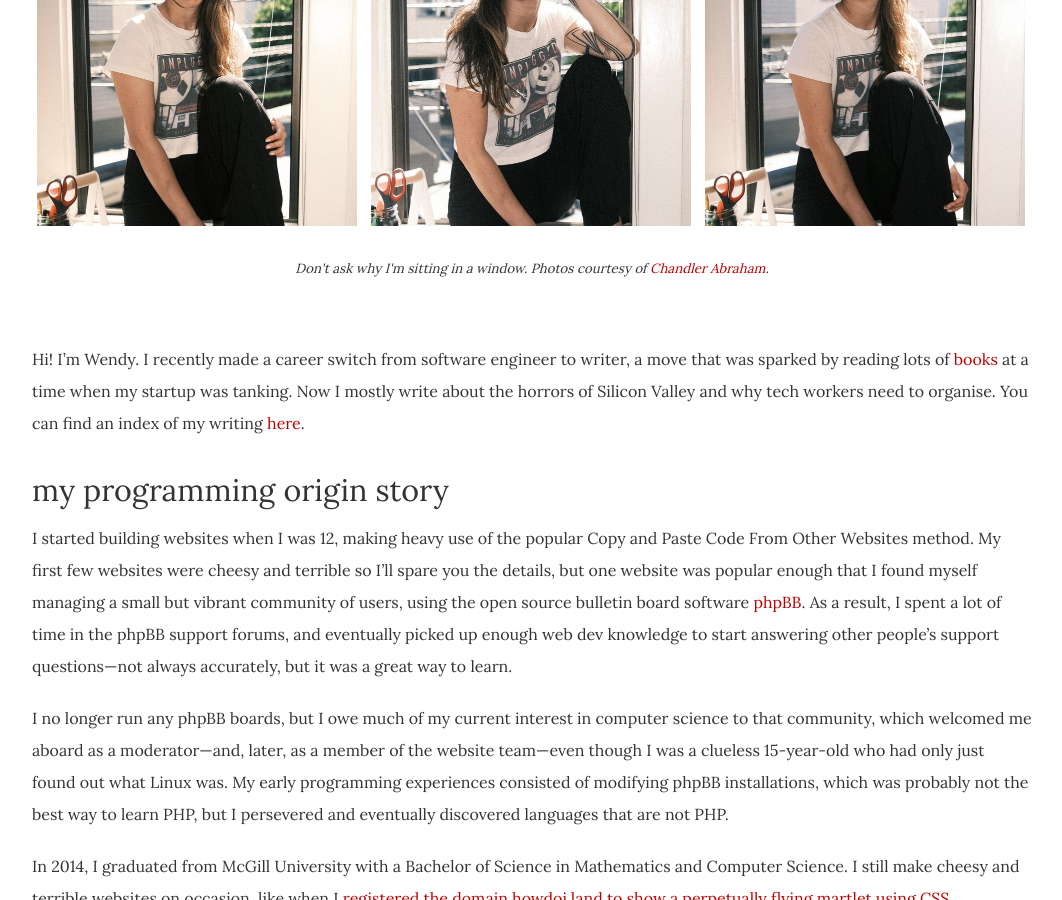
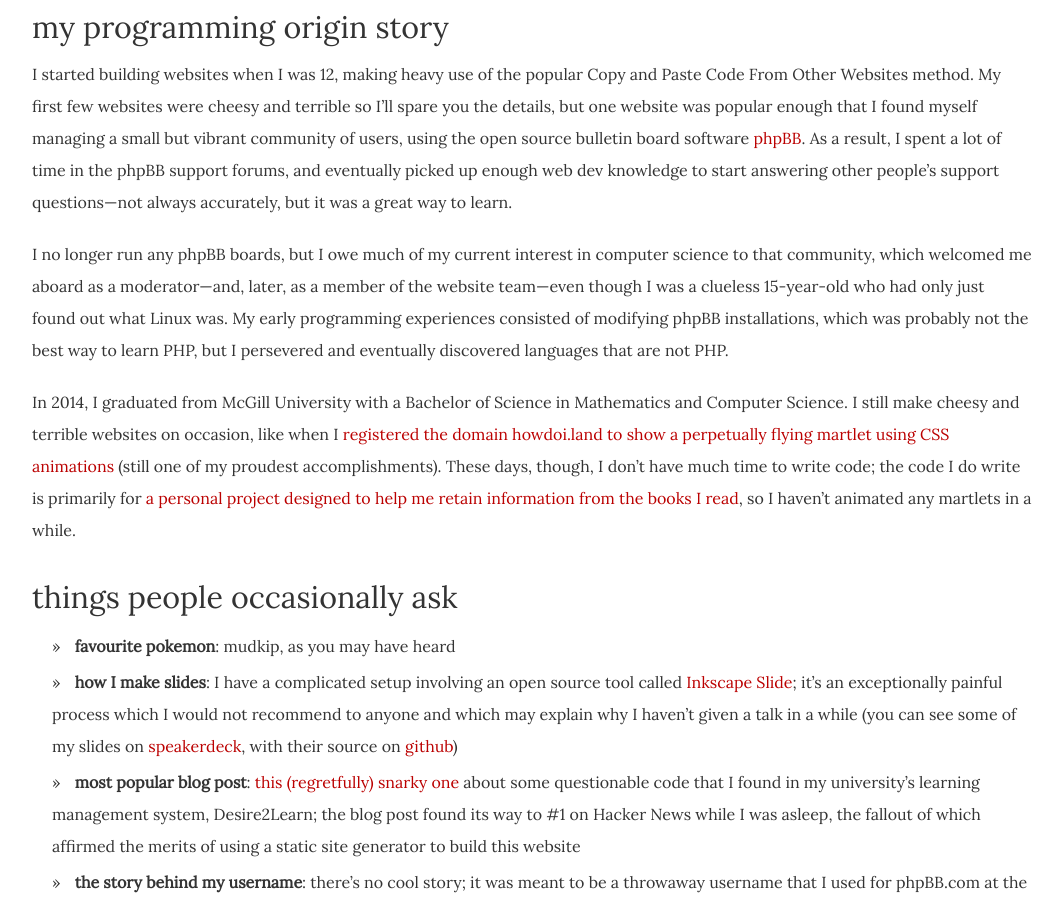
Before and after one commit to dellsystem/dellsystem.github.io, a Jekyll site: the page built from about.md, in a window 1280 px wide and 900 px high, scrolled down 398 px. Shown: the whole window, without its empty margins (108-1170 px from the left). Built offline with Jekyll 4.4.1, drawn with Linux system fonts in a browser that asks for light colours.

Commit message:
Update headshots
Replaced homepage pic with the best about page pic and got rid of
the others.

```diff
--- a/_includes/about_photos.html
+++ /dev/null
@@ -1,14 +0,0 @@
-<div class="triple-grid">
-    <div class="column">
-        <img src="/img/me-window1.jpg" class="large-thumb" />
-    </div>
-    <div class="column">
-        <img src="/img/me-window2.jpg" class="large-thumb" />
-    </div>
-    <div class="column">
-        <img src="/img/me-window3.jpg" class="large-thumb" />
-    </div>
-</div>
-
-<h5 class="caption">Don't ask why I'm sitting in a window. Photos courtesy of <a href="https://cba.art/">Chandler Abraham</a>.</h5>
-<br />
--- a/about.md
+++ b/about.md
@@ -2,8 +2,6 @@
 title: about
 layout: default
 ---
-
-{% include about_photos.html %}
 
 Hi! I'm Wendy. I recently made a career switch from software engineer to writer, a move that was sparked by reading lots of [books] at a time when my startup was tanking. Now I mostly write about the horrors of Silicon Valley and why tech workers need to organise. You can find an index of my writing [here](/writing).
 
```
Also changed, not shown: img/me-window1.jpg (deleted), img/me-window2.jpg (deleted), img/me-window3.jpg (deleted), img/me.jpg.
